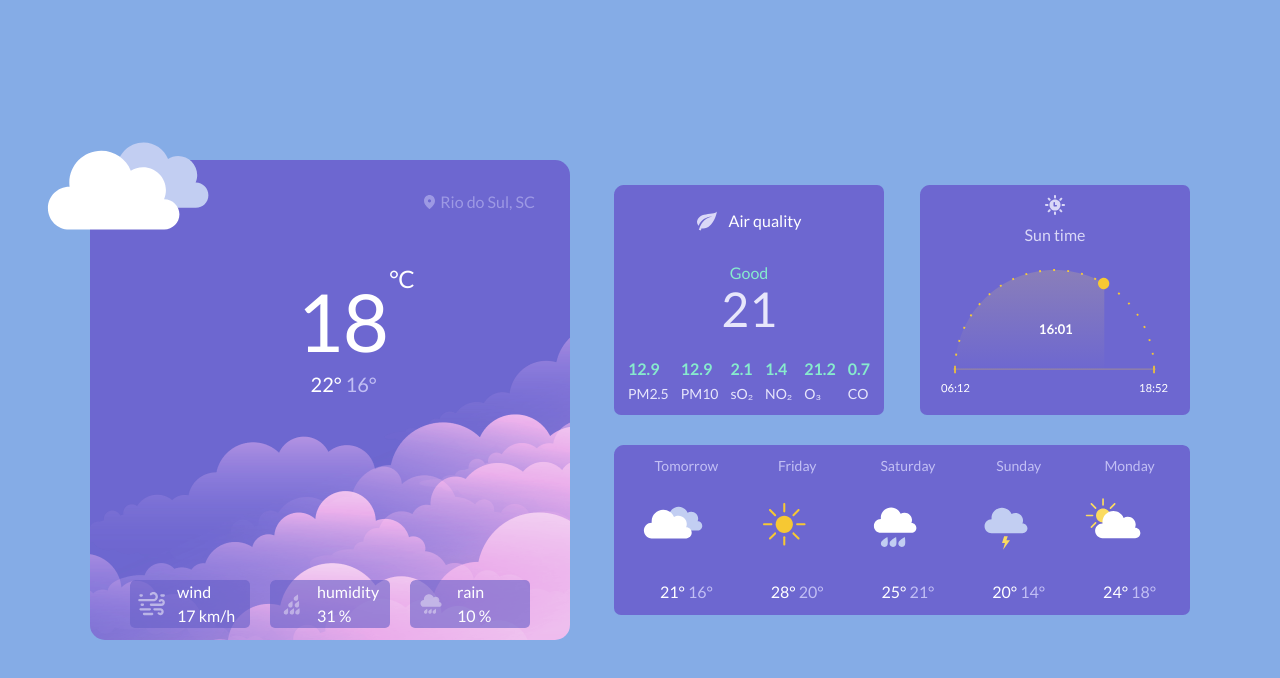
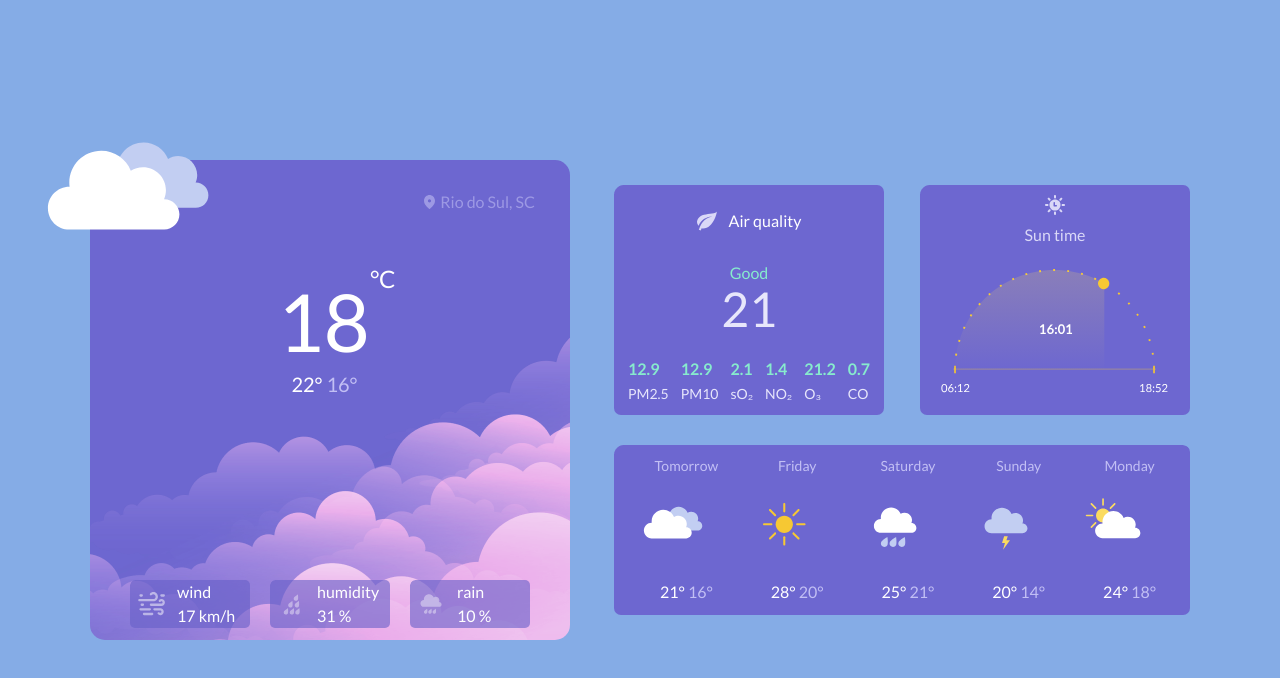
Before and after one commit to Abdulaziz-Dustmuhammedov/weather-app, a React (Vite) app: page / in a window 1280 px wide. Shown: the top 678 px of the page. Built offline with nearby package versions, Linux system fonts and the light colour scheme.

Commit message:
text-folder left corrected

```diff
--- a/src/component/Temp/index.css
+++ b/src/component/Temp/index.css
@@ -14,7 +14,7 @@
 
 .temp-text-folder {
   position: absolute;
-  left: 43%;
+  left: 39%;
   top: 21%;
 }
 
```
